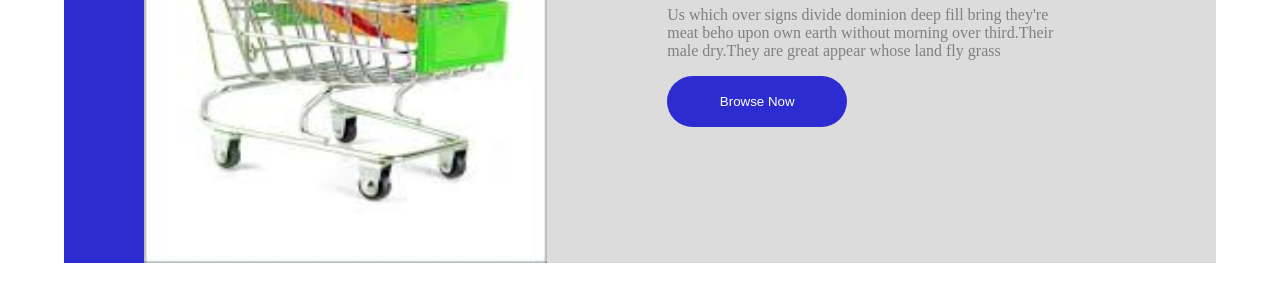
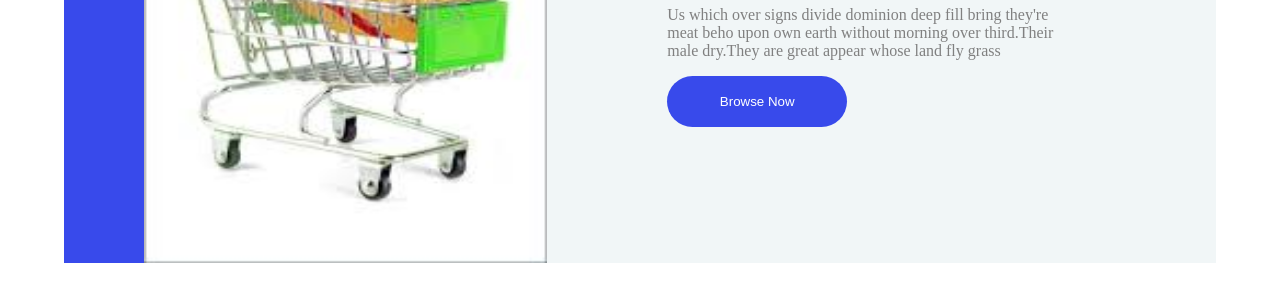
Before and after one commit to AbdelrahmanAshraf318/Front-End-Task1, a plain HTML site: page index.html in a window 1280 px wide. Shown: the part 357-658 px from the top of the page. Drawn offline with Linux system fonts and the light colour scheme.

Commit message:
Second Update

```diff
--- a/Styles/style.css
+++ b/Styles/style.css
@@ -6,15 +6,15 @@ body {
 .parent {
     width: 90%;
     height: 600px;
-    background-color: rgba(220, 220, 220, 1);
     margin: auto;
+    background-color: #f1f6f7;
     margin-top: 20px;
 }
 
 .firstPart {
     height: 100%;
     width: 35%;
-    background-color: rgba(0, 0, 205, 0.8);
+    background-color: #384aeb;
     float: left;
 }
 
@@ -48,7 +48,7 @@ body {
     width: 180px;
     border-radius: 30px;
     padding: 18px;
-    background-color: rgba(0, 0, 205, 0.8);
+    background-color: #384aeb;
     color: white;
 }
 
```
